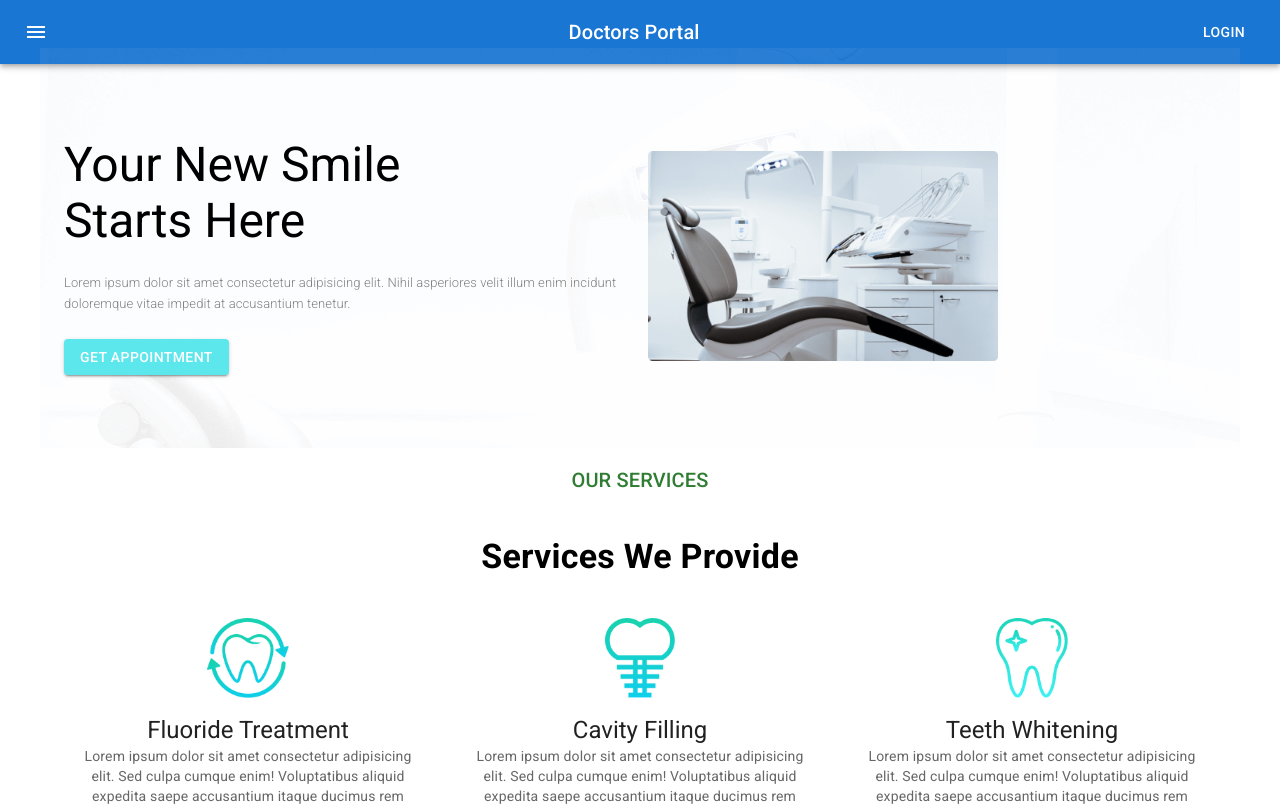
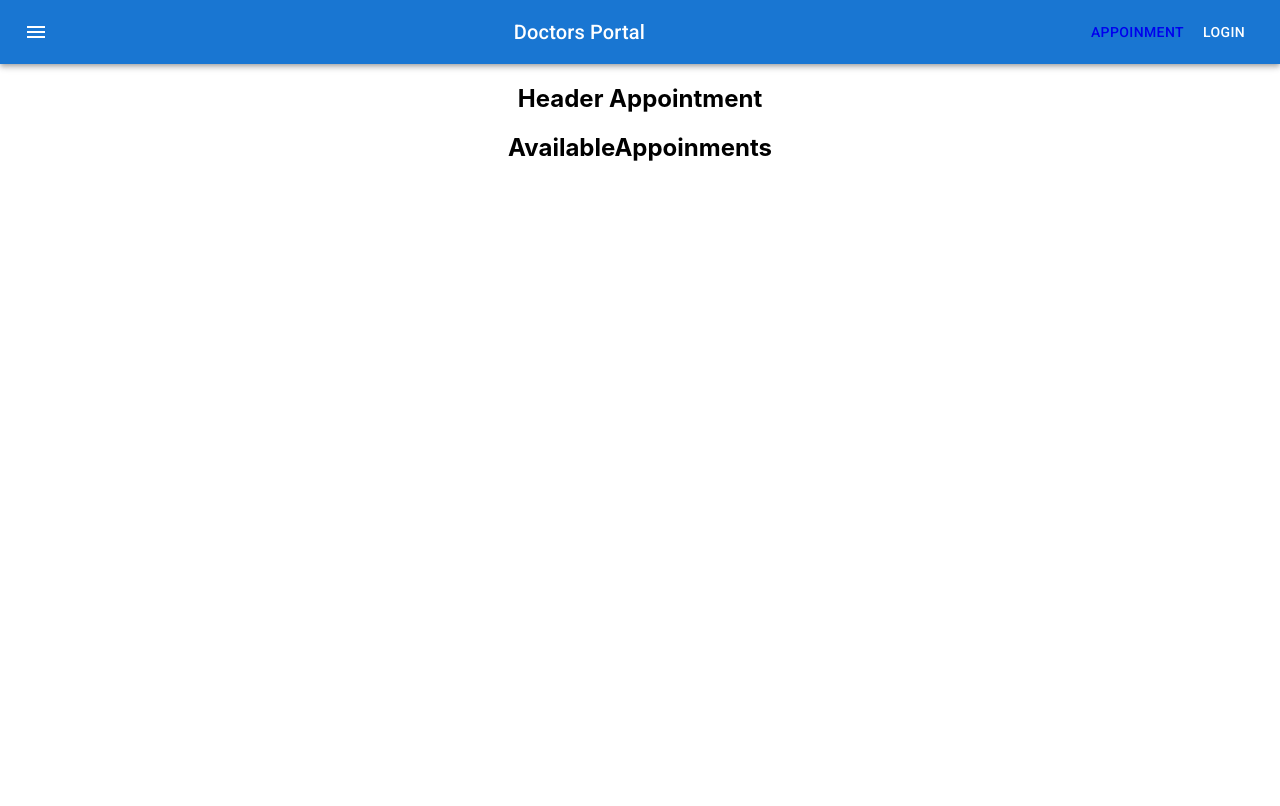
Before and after one commit to isti2623/Doctors-Portal-Client, a React (Create React App) app: page /appoinment in a window 1280 px wide. Shown: the top 806 px of the page. Built offline with nearby package versions, Linux system fonts and the light colour scheme.

Commit message:
added menu

```diff
--- a/src/App.js
+++ b/src/App.js
@@ -5,14 +5,15 @@ import {
   Route,
 } from "react-router-dom";
 import Home from './Pages/Home/Home/Home';
+import Appoinment from './Pages/Appoinment/Appoinment/Appoinment';
 
 function App() {
   return (
     <div className="App">
       <Router>
         <Switch>
-          <Route path="/about">
-            <Home />
+          <Route path="/appoinment">
+            <Appoinment></Appoinment>
           </Route>
           <Route path="/home">
             <Home />
--- /dev/null
+++ b/src/Pages/Appoinment/Appoinment/Appoinment.js
@@ -0,0 +1,16 @@
+import React from 'react';
+import Navigation from '../../Shared/Navigation/Navigation';
+import AppoinmentHeader from '../AppoinmentHeader/AppoinmentHeader';
+import AvailableAppoinments from '../AvailableAppoinments/AvailableAppoinments';
+
+const Appoinment = () => {
+    return (
+        <div>
+            <Navigation></Navigation>
+            <AppoinmentHeader></AppoinmentHeader>
+            <AvailableAppoinments></AvailableAppoinments>
+        </div>
+    );
+};
+
+export default Appoinment;
--- /dev/null
+++ b/src/Pages/Appoinment/AppoinmentHeader/AppoinmentHeader.js
@@ -0,0 +1,11 @@
+import React from 'react';
+
+const AppoinmentHeader = () => {
+    return (
+        <div>
+            <h2>Header Appointment</h2>
+        </div>
+    );
+};
+
+export default AppoinmentHeader;
--- /dev/null
+++ b/src/Pages/Appoinment/AvailableAppoinments/AvailableAppoinments.js
@@ -0,0 +1,11 @@
+import React from 'react';
+
+const AvailableAppoinments = () => {
+    return (
+        <div>
+            <h2>AvailableAppoinments</h2>
+        </div>
+    );
+};
+
+export default AvailableAppoinments;
--- a/src/Pages/Shared/Navigation/Navigation.js
+++ b/src/Pages/Shared/Navigation/Navigation.js
@@ -6,6 +6,7 @@ import Typography from '@mui/material/Typography';
 import Button from '@mui/material/Button';
 import IconButton from '@mui/material/IconButton';
 import MenuIcon from '@mui/icons-material/Menu';
+import { Link } from 'react-router-dom';
 const Navigation = () => {
     return (
         <Box sx={{ flexGrow: 1 }}>
@@ -23,6 +24,7 @@ const Navigation = () => {
                     <Typography variant="h6" component="div" sx={{ flexGrow: 1 }}>
                         Doctors Portal
                     </Typography>
+                    <Link to='/appoinment'><Button color="inherit">Appoinment</Button></Link>
                     <Button color="inherit">Login</Button>
                 </Toolbar>
             </AppBar>
```
